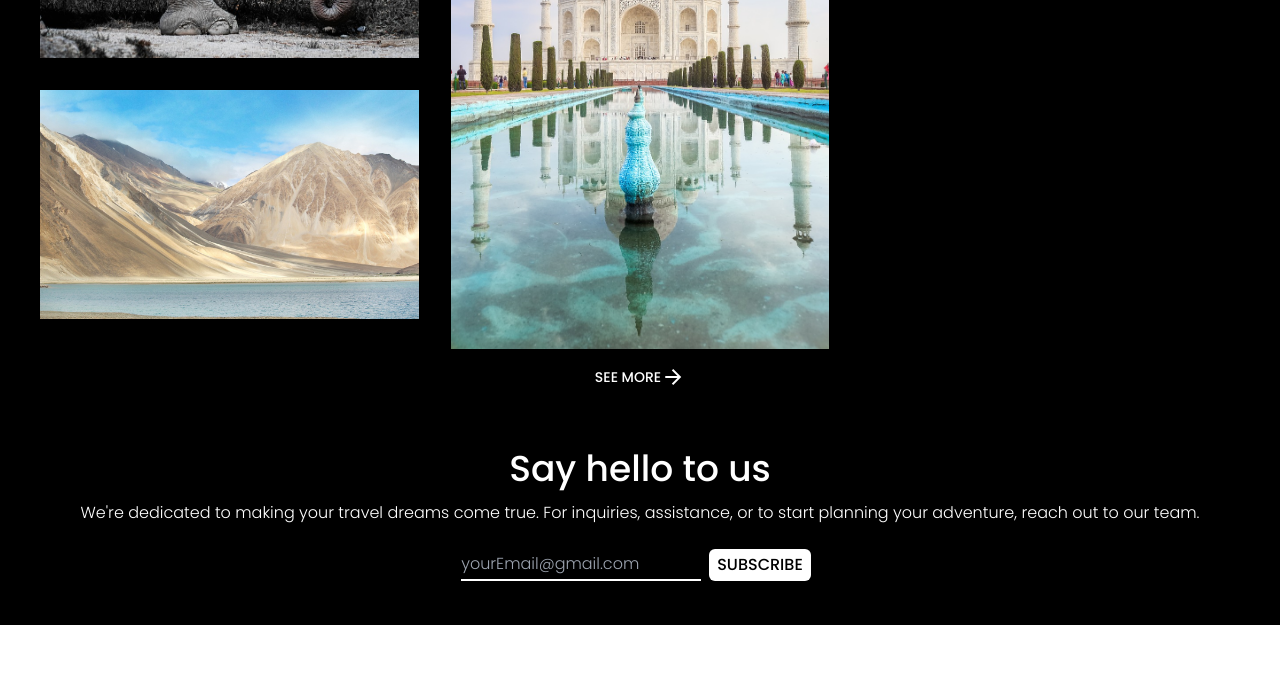
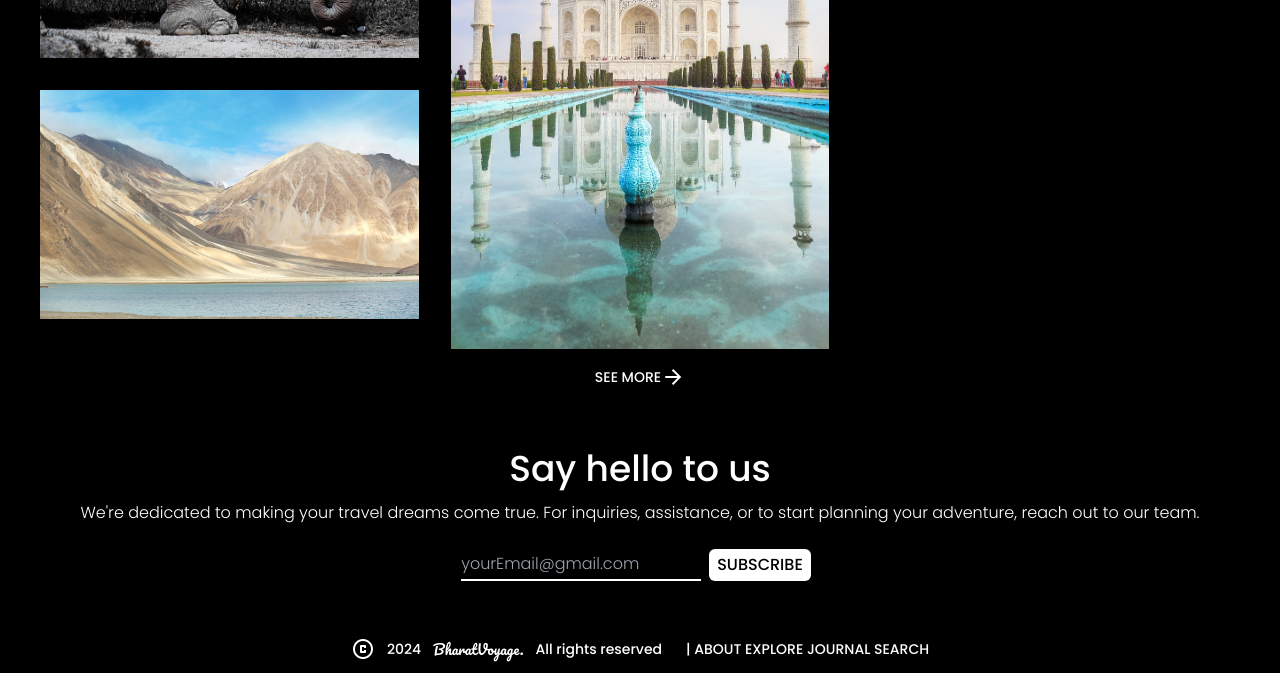
Before and after one commit to yashvardhannautiyal/Landing-Page, a website: page index.html in a window 1280 px wide. Shown: the part 2028-2701 px from the top of the page. Before the commit the page ends 2653 px from the top, so only its background shows below. Drawn offline with nearby package versions, Linux system fonts and the light colour scheme.

Commit message:
footer added

```diff
--- a/index.html
+++ b/index.html
@@ -20,6 +20,8 @@
       rel="stylesheet"
       href="https://fonts.googleapis.com/css2?family=Material+Symbols+Outlined:opsz,wght,FILL,GRAD@24,400,0,0"
     />
+    <!-- copyright icon  -->
+    <link rel="stylesheet" href="https://fonts.googleapis.com/css2?family=Material+Symbols+Outlined:opsz,wght,FILL,GRAD@24,400,0,0" />
   </head>
   <!---
         --
@@ -28,7 +30,7 @@
 -->
 
   <body class="font-mainText font-light text-white">
-    <!------------------------ NAVBAR ---------------------->
+    <!----------------------------------------------------- NAVBAR ------------------------------------------------->
     <div class="relative bg-[url('/resources/navBg.jpg')] bg-cover bg-center bg-fixed h-screen">
    <!-- to make hero section image darker from bottom so that it  merge with the next div container of black background -->
       <div
@@ -104,7 +106,7 @@
           </div>
         </nav>
 
-        <!---------------------------- HERO SECTION  --------------------------->
+        <!--------------------------------------- HERO SECTION  ---------------------------------------------------->
         <div
           id="hero-section"
           class="flex flex-col text-white justify-center items-center mt-20 h-1/2"
@@ -130,7 +132,7 @@
       </div>
     </div>
 
-    <!------------------------------ ABOUT US SECTION  ------------------------------>
+    <!------------------------------------------------ ABOUT US SECTION  ---------------------------------------------->
     <div id="aboutUs-section" class="bg-black flex items-center">
       <!-- text content  -->
       <div id="content" class="sm:m-20 sm:font-medium m-4">
@@ -149,9 +151,9 @@
         </div>
         </button>
       </div>
-        </div>
+    </div>
 
-        <!------------------ gallery section  ------------------------>
+        <!----------------------------------------------- GALLERY SECTION  ---------------------------------------->
         <div id="gallery-section" class="text-white bg-black p-6 ">
           <div class="sm:m-20 sm:font-medium m-4 text-center">
           <h2 class="font-medium text-3xl md:text-4xl">Explore Incredible Bharat</h2>
@@ -175,7 +177,7 @@
       </div>
       </div>
 
-      <!-- contact-section  -->
+      <!-------------------------------------------------- CONTACT-SECTION  -------------------------------------->
        <div id="contact-section" class="bg-black p-9 text-center items-center">
         <h2 class="font-medium text-3xl md:text-4xl">Say hello to us</h2>
         <p class="mt-3">We're dedicated to making your travel dreams come true. For inquiries, assistance, or to start planning your adventure, reach out to our team.</p>
@@ -183,9 +185,22 @@
           <input type="email" class="bg-transparent h-8 w-60 border-b-2 border-white" placeholder="yourEmail@gmail.com">
           <button class="bg-white text-black hover:bg-black hover:border-white hover:text-white rounded-md font-medium m-2 h-8 p-2 flex items-center justify-center">SUBSCRIBE</button>
         </div>
+      </div>
 
-       </div>
 
+
+      <!----------------------------------------- FOOTER-SECTION  --------------------------------------------------->
+      <footer class="flex bg-black text-center items-center justify-center gap-1 md:gap-3 p-3 text-sm font-medium">
+        <span class="material-symbols-outlined">
+          copyright
+          </span>
+        <p>2024  <p class="font-navLogo">BharatVoyage.</p> All rights reserved</p>
+        <div class="hidden sm:block">|
+        <a href="#" class="hover:text-gray-500 gap-2">ABOUT</a>
+        <a href="#" class="hover:text-gray-500 gap-2">EXPLORE</a>
+        <a href="#" class="hover:text-gray-500 gap-2">JOURNAL</a>
+        <a href="#" class="hover:text-gray-500 gap-2">SEARCH</a> </div>
+      </footer>
   </body>
   <script src="script.js"></script>
 </html>
```
Also changed, not shown: resources/footerBg.jpg (deleted), src/output.css.
